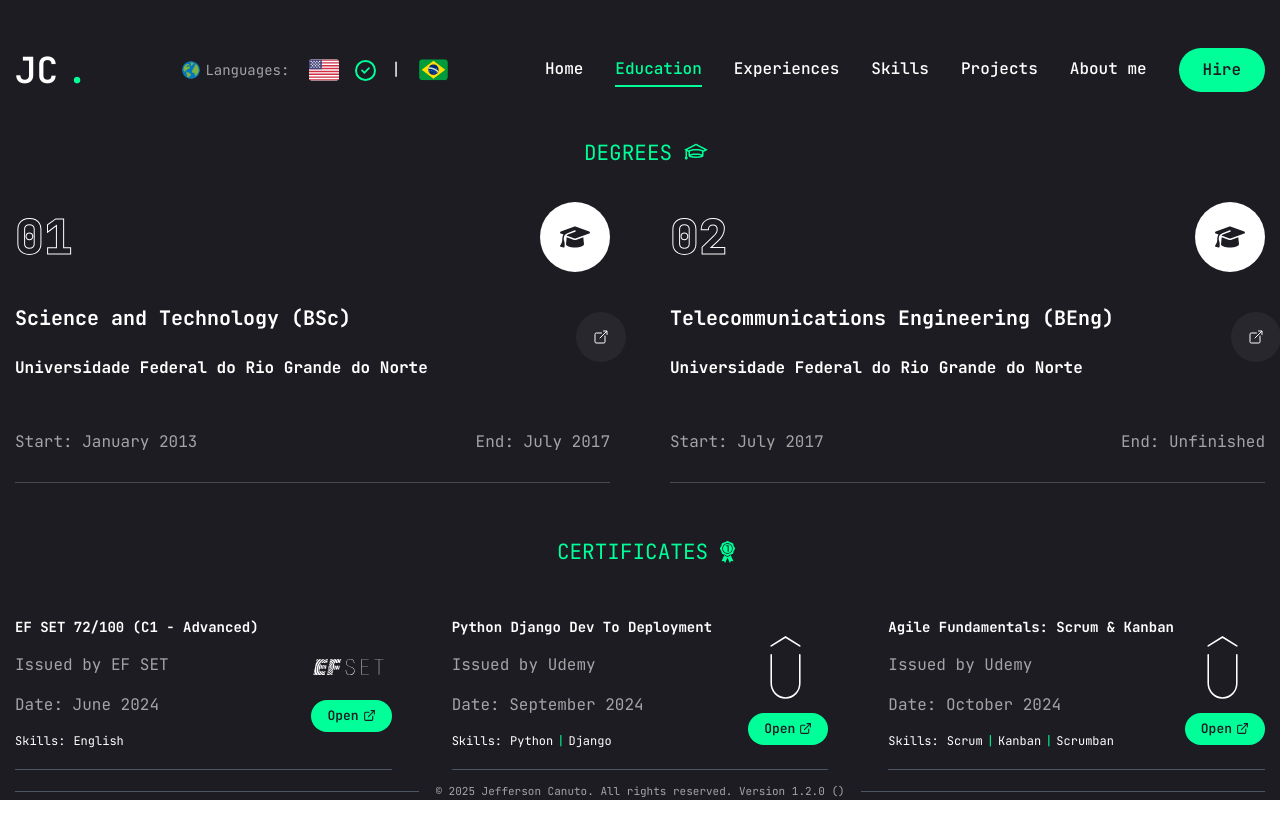
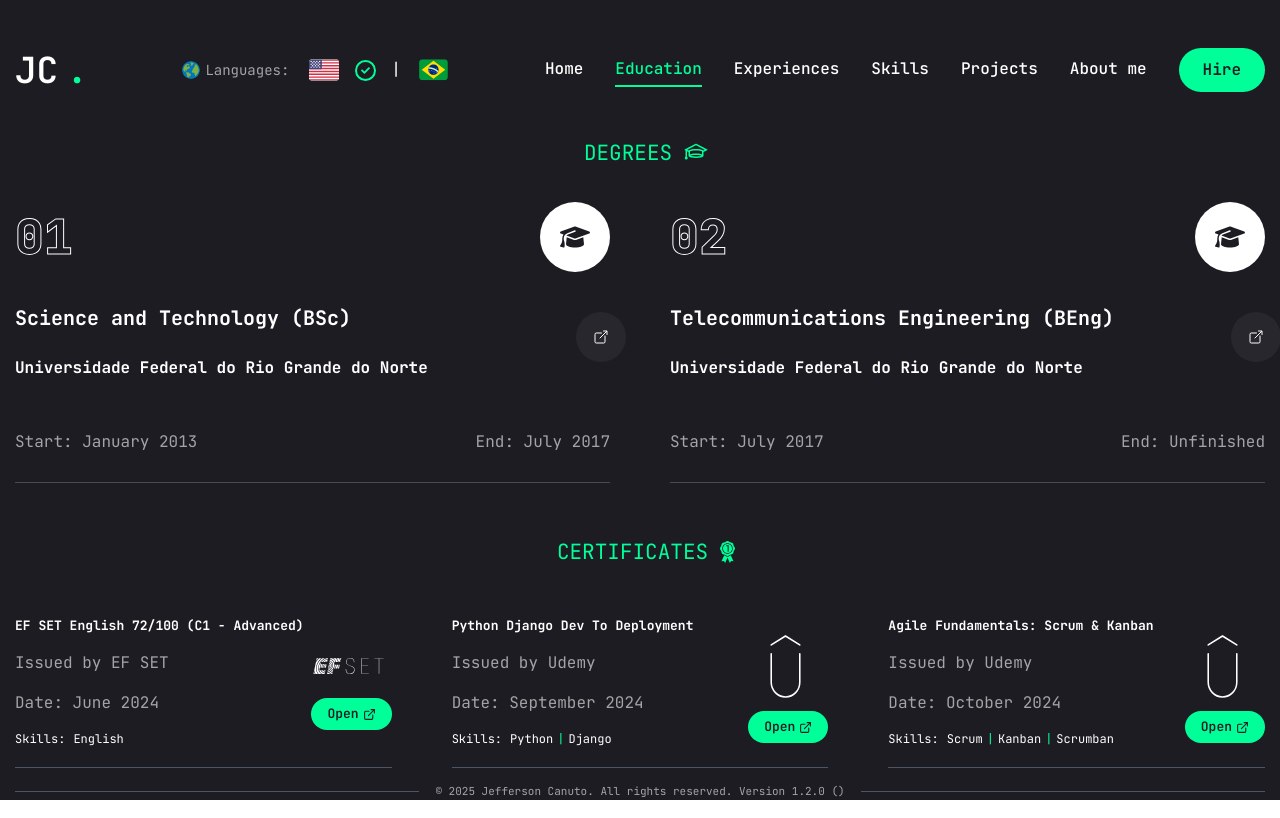
Before and after one commit to JeffersonCanuto/jefferson-portfolio, a Next.js app: page /education in a window 1280 px wide. Built offline with nearby package versions, Linux system fonts and the light colour scheme.

Commit message:
style: update text size in certificate title on Education page

```diff
--- a/src/app/education/page.tsx
+++ b/src/app/education/page.tsx
@@ -52,7 +52,7 @@ const Education:React.FC = () => {
     const certifications:CertificationItems<string>[] = [
         {
             index: 1,
-            title: `EF SET 72/100 (C1 - ${ language.includes("en-us") ? "Advanced" : "Avançado" })`,
+            title: `EF SET ${language.includes("en-us") ? "English": "Inglês"} 72/100 (C1 - ${ language.includes("en-us") ? "Advanced" : "Avançado" })`,
             school: "EF SET",
             icon: "/assets/logos/efset.svg",
             issuance: `${language.includes("en-us") ? "June" : "Junho"} 2024`,
@@ -234,7 +234,7 @@ const Education:React.FC = () => {
                         return (
                             <div key={certification.index} className="flex flex-row justify-between mt-12 pb-4 border-b border-b-gray-600">
                                 <div className="grid grid-cols-1 gap-2 cursor-default">
-                                    <h4 className="text-[14px] font-bold hover:text-accent">{certification.title}</h4>
+                                    <h4 className="w-full text-[13px] font-bold hover:text-accent">{certification.title}</h4>
                                     <p className="text-white/60">
                                         {language.includes("en-us") ? "Issued by " : "Emitido por "}
                                         {certification.school}
```
